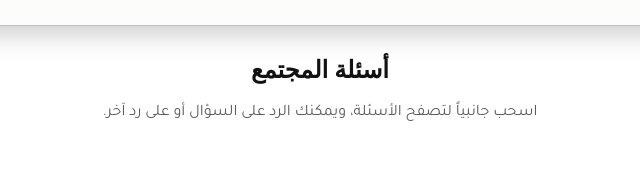
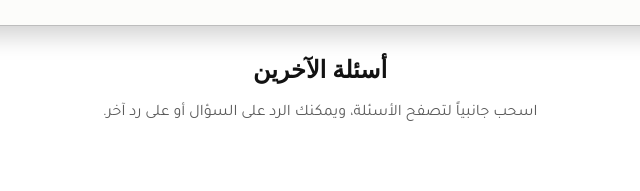
Before and after one commit to pshaher/pshaher.github.io, a plain HTML site: page index.html in a window 1280 px wide. Shown: the part 603-794 px from the top of the page, 320-960 px from the left. Drawn offline with Linux system fonts and the light colour scheme; no server answers; a web font is replaced by a local one.

Commit message:
Returned to old wording

```diff
--- a/index.html
+++ b/index.html
@@ -180,7 +180,7 @@
     <div class="miniBoxWrap"><div id="miniBox">📦</div></div>
   </div>
   <section class="community" aria-labelledby="communityTitle">
-    <h2 id="communityTitle">أسئلة المجتمع</h2>
+    <h2 id="communityTitle">أسئلة الآخرين</h2>
     <div class="sub">اسحب جانبياً لتصفح الأسئلة، ويمكنك الرد على السؤال أو على رد آخر.</div>
     <div class="status" id="communityStatus">جار تحميل الأسئلة...</div>
     <div class="community-rail" id="communityRail" aria-live="polite"></div>
```
